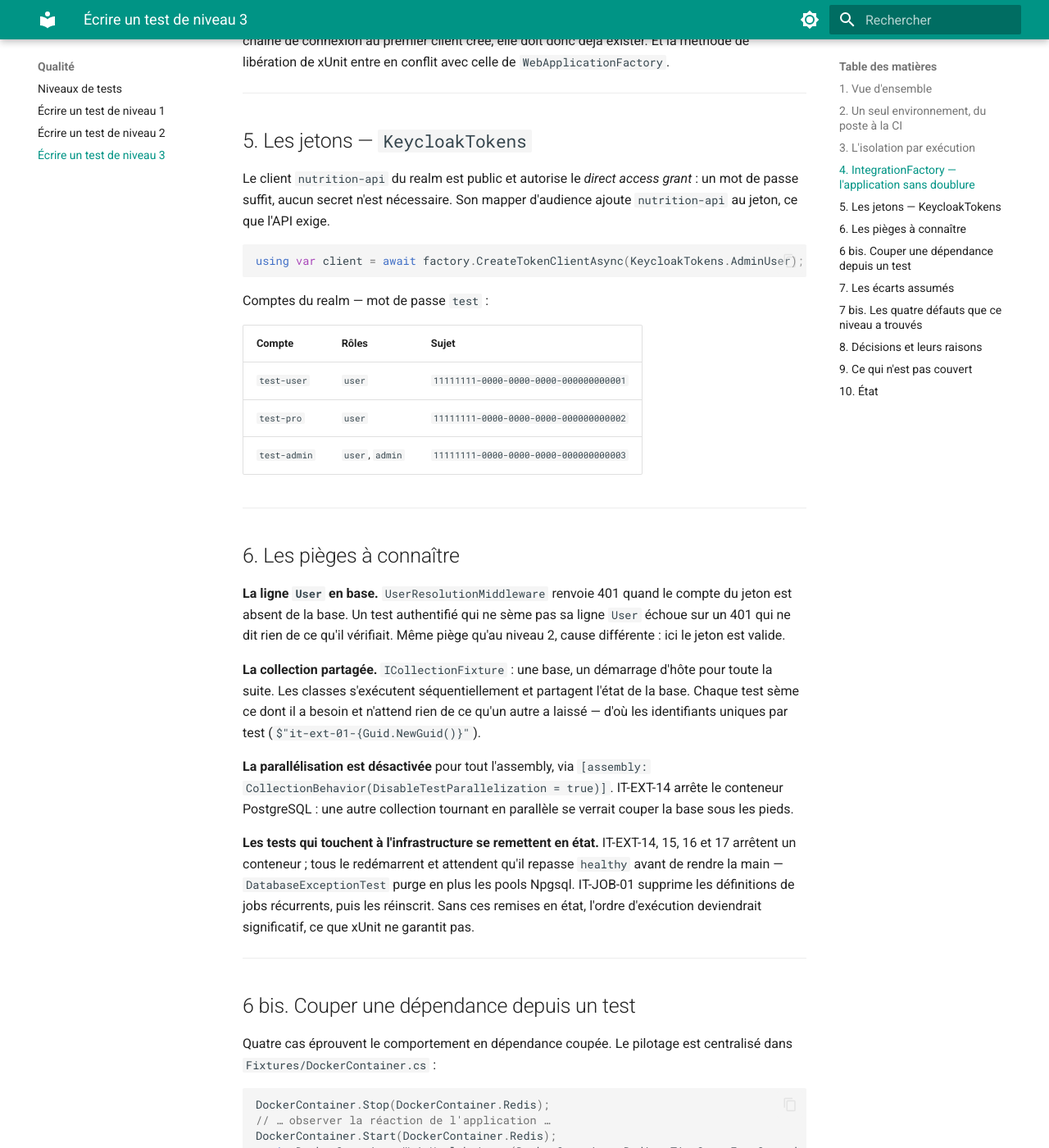
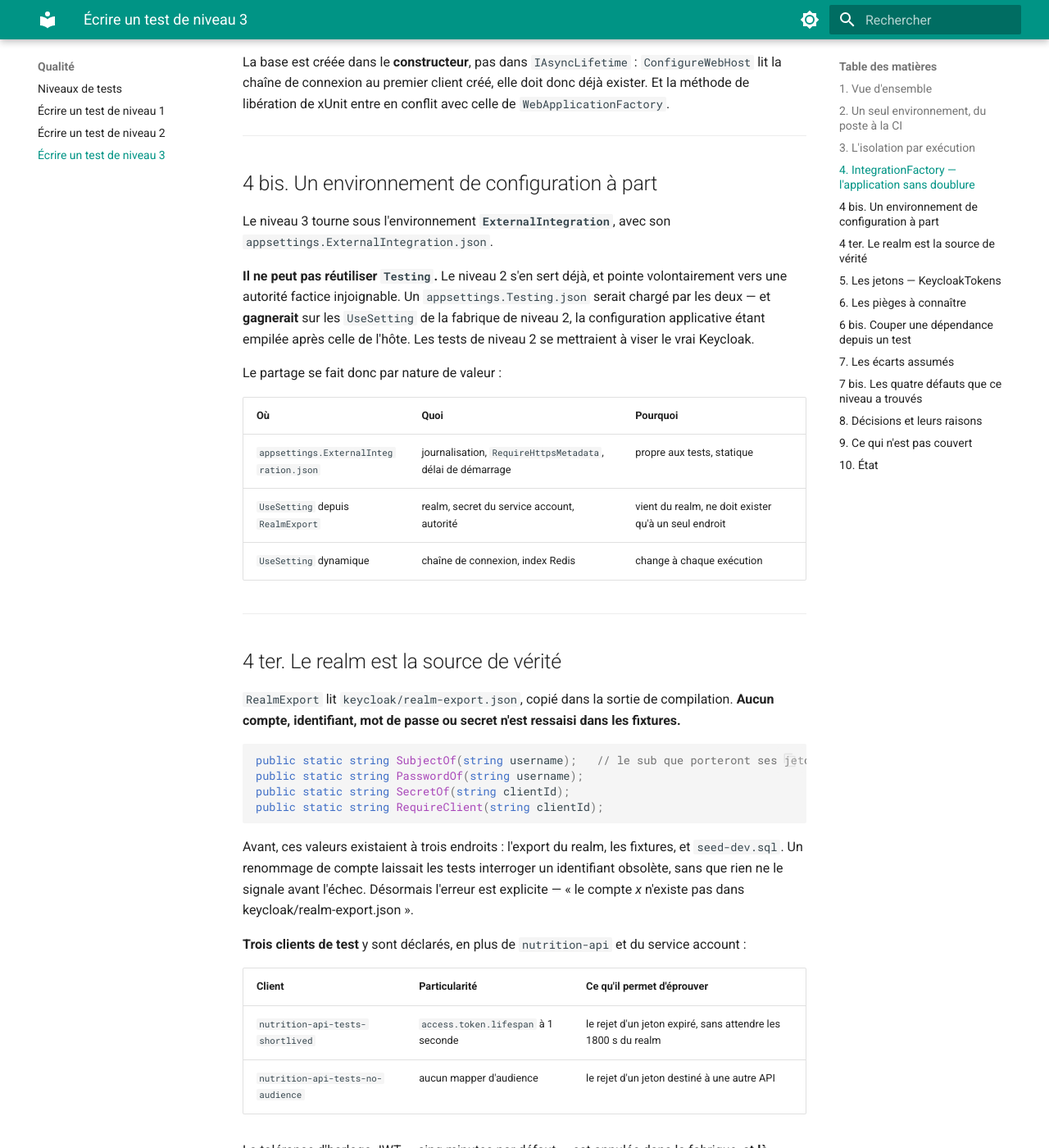
Before and after one commit to MGNetworking/docs-nutrition, an MkDocs documentation site: the page built from pages/backend/qualite/tests-niveau-3.md, in a window 1280 px wide and 1400 px high, scrolled down 2403 px. Shown: the whole window at 82% size. Built offline with MkDocs 1.6.1 and Material for MkDocs 9.7.7, drawn with Linux system fonts in a browser that asks for light colours; some of the changed text lies outside the part shown.

Commit message:
docs(qualite): repercuter le nommage, le realm et l isolation du niveau 3 #NTR-152
Quatre affirmations de la fiche de niveau 3 etaient devenues fausses : le perimetre decrit par des identifiants qui n existent plus, quatre variables d environnement au lieu de huit, un Skip leve depuis longtemps, et surtout le test de purge decrit comme semant un identifiant absent du realm alors qu il cree desormais un vrai compte Keycloak et verifie sa disparition des deux cotes. Trois sections ajoutees. L environnement ExternalIntegration et la raison de ne pas reutiliser Testing : le niveau 2 s en sert avec une autorite factice, et la configuration applicative primerait sur ses UseSetting. Le realm comme source de verite, avec RealmExport et les deux clients de test — duree de vie d une seconde, et absence de mapper d audience. Le test de statut qui demarre sa propre application, avec la reserve que la cause du blocage n est pas identifiee. keycloak-admin decrit les trois clients du realm. niveaux-de-tests porte le compte reel, 724 tests sans aucun ignore

````diff
--- a/pages/backend/qualite/tests-niveau-3.md
+++ b/pages/backend/qualite/tests-niveau-3.md
@@ -15,7 +15,7 @@
 | **Outil** | `WebApplicationFactory<Program>` + `docker-compose.yml` |
 | **Marqueur** | `[Trait("Level", "3")]` — c'est lui qui pilote les filtres CI |
 | **Lancement** | `./scripts/test-integration.sh` |
-| **Cas** | 23 — IT-EXT-01 à 19 et IT-JOB-01 à 04 |
+| **Cas** | 23 — chaîne d'authentification, repositories, cache, jobs, dépendances coupées |
 | **Durée** | environ 2 minutes — les cas de coupure redémarrent des conteneurs |
 
 Ce niveau existe pour une seule raison : au niveau 2, les doublures remplacent précisément les
@@ -61,14 +61,15 @@
 - Deux exécutions simultanées ne se marchent pas dessus.
 - Le contexte est construit **comme en production** : convention snake_case et
   `DatabaseExceptionInterceptor` compris. Un contexte de test qui omettrait l'intercepteur ne
-  prouverait rien de IT-EXT-13.
+  prouverait rien du test de violation d unicité.
 
 Côté Redis, l'isolation passe par l'**index de base** (9 par défaut, le développement utilise 0) —
 `defaultDatabase` dans la chaîne de connexion. Pas de seconde instance à monter.
 
-Quatre variables d'environnement permettent de viser une autre infrastructure sans toucher au code :
+Huit variables d'environnement permettent de viser une autre infrastructure sans toucher au code :
 `NUTRITION_TEST_POSTGRES`, `NUTRITION_TEST_REDIS`, `NUTRITION_TEST_REDIS_DB`,
-`NUTRITION_TEST_KEYCLOAK`.
+`NUTRITION_TEST_KEYCLOAK`, `NUTRITION_TEST_KEYCLOAK_URL`, et les trois noms de conteneurs
+`NUTRITION_TEST_PG_CONTAINER`, `NUTRITION_TEST_REDIS_CONTAINER`, `NUTRITION_TEST_KC_CONTAINER`.
 
 ---
 
@@ -76,7 +77,7 @@
 
 Rien n'est remplacé aux frontières d'Application : ni repository, ni cache, ni service Keycloak. Les
 `IHostedService` sont **conservés** — le serveur Hangfire et l'enregistrement des jobs récurrents
-sont précisément ce que les cas IT-JOB-* éprouvent. C'est l'inverse exact du niveau 2, où
+sont précisément ce que les cas de supervision éprouvent. C'est l'inverse exact du niveau 2, où
 `RemoveAll<IHostedService>()` est indispensable.
 
 **Une seule exception** — `IOffDumpReader`, qui télécharge le dump Open Food Facts. Ce n'est ni
@@ -87,6 +88,56 @@
 La base est créée dans le **constructeur**, pas dans `IAsyncLifetime` : `ConfigureWebHost` lit la
 chaîne de connexion au premier client créé, elle doit donc déjà exister. Et la méthode de libération
 de xUnit entre en conflit avec celle de `WebApplicationFactory`.
+
+---
+
+## 4 bis. Un environnement de configuration à part
+
+Le niveau 3 tourne sous l'environnement **`ExternalIntegration`**, avec son
+`appsettings.ExternalIntegration.json`.
+
+**Il ne peut pas réutiliser `Testing`.** Le niveau 2 s'en sert déjà, et pointe volontairement vers une
+autorité factice injoignable. Un `appsettings.Testing.json` serait chargé par les deux — et
+**gagnerait** sur les `UseSetting` de la fabrique de niveau 2, la configuration applicative étant
+empilée après celle de l'hôte. Les tests de niveau 2 se mettraient à viser le vrai Keycloak.
+
+Le partage se fait donc par nature de valeur :
+
+| Où | Quoi | Pourquoi |
+|---|---|---|
+| `appsettings.ExternalIntegration.json` | journalisation, `RequireHttpsMetadata`, délai de démarrage | propre aux tests, statique |
+| `UseSetting` depuis `RealmExport` | realm, secret du service account, autorité | vient du realm, ne doit exister qu'à un seul endroit |
+| `UseSetting` dynamique | chaîne de connexion, index Redis | change à chaque exécution |
+
+---
+
+## 4 ter. Le realm est la source de vérité
+
+`RealmExport` lit `keycloak/realm-export.json`, copié dans la sortie de compilation. **Aucun compte,
+identifiant, mot de passe ou secret n'est ressaisi dans les fixtures.**
+
+```csharp
+public static string SubjectOf(string username);   // le sub que porteront ses jetons
+public static string PasswordOf(string username);
+public static string SecretOf(string clientId);
+public static string RequireClient(string clientId);
+```
+
+Avant, ces valeurs existaient à trois endroits : l'export du realm, les fixtures, et `seed-dev.sql`.
+Un renommage de compte laissait les tests interroger un identifiant obsolète, sans que rien ne le
+signale avant l'échec. Désormais l'erreur est explicite — « le compte *x* n'existe pas dans
+keycloak/realm-export.json ».
+
+**Trois clients de test** y sont déclarés, en plus de `nutrition-api` et du service account :
+
+| Client | Particularité | Ce qu'il permet d'éprouver |
+|---|---|---|
+| `nutrition-api-tests-shortlived` | `access.token.lifespan` à 1 seconde | le rejet d'un jeton expiré, sans attendre les 1800 s du realm |
+| `nutrition-api-tests-no-audience` | aucun mapper d'audience | le rejet d'un jeton destiné à une autre API |
+
+La tolérance d'horloge JWT — cinq minutes par défaut — est annulée dans la fabrique, **et là
+seulement**. Sans cela, un jeton expiré depuis une seconde resterait accepté. La production conserve
+le comportement par défaut.
 
 ---
 
@@ -119,15 +170,15 @@
 **La collection partagée.** `ICollectionFixture` : une base, un démarrage d'hôte pour toute la
 suite. Les classes s'exécutent séquentiellement et partagent l'état de la base. Chaque test sème ce
 dont il a besoin et n'attend rien de ce qu'un autre a laissé — d'où les identifiants uniques par
-test (`$"it-ext-01-{Guid.NewGuid()}"`).
+test (`$"{prefixe}-{Guid.NewGuid()}"`).
 
 **La parallélisation est désactivée** pour tout l'assembly, via
-`[assembly: CollectionBehavior(DisableTestParallelization = true)]`. IT-EXT-14 arrête le conteneur
+`[assembly: CollectionBehavior(DisableTestParallelization = true)]`. Un cas arrête le conteneur
 PostgreSQL : une autre collection tournant en parallèle se verrait couper la base sous les pieds.
 
-**Les tests qui touchent à l'infrastructure se remettent en état.** IT-EXT-14, 15, 16 et 17 arrêtent
+**Les tests qui touchent à l'infrastructure se remettent en état.** Les quatre cas de coupure arrêtent
 un conteneur ; tous le redémarrent et attendent qu'il repasse `healthy` avant de rendre la main —
-`DatabaseExceptionTest` purge en plus les pools Npgsql. IT-JOB-01 supprime les définitions de jobs
+`DatabaseExceptionTest` purge en plus les pools Npgsql. Le cas de la liste vide supprime les définitions de jobs
 récurrents, puis les réinscrit. Sans ces remises en état, l'ordre d'exécution deviendrait
 significatif, ce que xUnit ne garantit pas.
 
@@ -152,6 +203,18 @@
 > Ce helper appartient au **projet de tests**. Aucune ligne du code de production ne connaît Docker :
 > l'application ne sait pas comment elle est déployée, et n'a pas à le savoir. En production, ce qui
 > arrête et relance un conteneur est l'orchestrateur.
+
+**Un test échappe à la collection partagée.** Celui qui vérifie le statut d'un job terminé démarre
+**sa propre application**, donc son propre serveur Hangfire et sa propre base.
+
+C'est le seul de la suite qui dépende d'un traitement de fond : il déclenche un job et attend qu'un
+serveur le prenne et le mène à son terme. Or après les coupures de conteneurs, le serveur Hangfire de
+l'application partagée ne reprend plus les jobs — l'attente expirait au bout de 60 secondes, alors
+que le test passait en 5 secondes lancé seul.
+
+> La cause exacte de ce blocage n'est pas identifiée. L'isolation traite le symptôme. Si un serveur
+> Hangfire ne se remet réellement pas d'une coupure de base, c'est un défaut du produit qui reste à
+> instruire.
 
 **Le coût est réel.** Un redémarrage de Keycloak prend une quarantaine de secondes — import du realm
 compris. C'est ce qui fait passer la suite de 20 secondes à 2 minutes. À peser avant d'ajouter un
@@ -180,11 +243,16 @@
 
 > La contrainte manquante a depuis été ajoutée — migration
 > `20260730102708_UniqueWeightEntryPerUserAndDate`. Le cas d'origine est donc
-> redevenu possible ; réaligner IT-EXT-13 sur `weight_entries` reste à faire.
+> redevenu possible ; réaligner ce test sur `weight_entries` reste à faire.
 
-> IT-EXT-08 était marqué `Skip` faute de service account dans le realm. Le client confidentiel
-> `nutrition-api-service` a été ajouté le 2026-07-30 — voir le défaut correspondant en section 7 bis.
-> Le test s'exécute désormais.
+**Le test de purge crée un vrai compte Keycloak.** Il a d'abord semé un identifiant inventé : l'appel
+de suppression répondait alors 404, que `KeycloakAdminService` traite comme « le compte n'existe
+plus » et ignore. Le test passait sans jamais éprouver la suppression, et construisait un état
+impossible en production — `keycloak_id` est par définition le `sub` d'un compte existant.
+
+Il crée désormais un compte jetable via l'API d'administration, vérifie qu'il existe, lance la purge,
+puis vérifie sa disparition **de Keycloak et de la base**. Un `finally` le supprime si le test échoue
+avant la purge.
 
 ---
 
@@ -228,7 +296,7 @@
 Défaut invisible en test unitaire : la requête est du SQL brut sur le schéma de Hangfire, une doublure
 n'aurait fait que rejouer l'hypothèse fausse.
 
-**La purge RGPD ne pouvait fonctionner nulle part.** IT-EXT-08 a révélé que le flux
+**La purge RGPD ne pouvait fonctionner nulle part.** Le test de purge a révélé que le flux
 `client_credentials` de `KeycloakAdminService` n'avait aucun client à qui s'adresser : le realm ne
 déclarait que `nutrition-api`, **public** — donc sans secret, donc incapable de s'authentifier ainsi.
 Et `AdminBaseUrl`, `Realm` et `ServiceClientSecret` étaient vides dans les trois fichiers de
@@ -266,8 +334,7 @@
 |---|---|
 | Déploiement, ingress, secrets, réseau du cluster | Niveau 4 — NTR-112 |
 | Rejet d'un jeton de **mauvais issuer** | Exigerait un second realm dans l'export, pour un chemin de validation identique à celui de l'audience — écarté (NTR-148) |
-| Contrainte d'unicité sur `weight_entries` | Ajoutée le 2026-07-30 — IT-EXT-13 reste à réaligner |
-| Suppression d'un compte **existant** dans Keycloak | IT-EXT-08 sème un identifiant absent du realm : l'appel répond 404, traité comme succès |
+| Contrainte d'unicité sur `weight_entries` | Ajoutée le 2026-07-30 — le test de violation reste à réaligner |
 | Coupure Redis pendant un import OFF | Non couvert — `InvalidateAllSearchesAsync` n'intercepte pas, l'import doit échouer visiblement |
 | Rafraîchissement des clés du realm pendant une coupure Keycloak | Non couvert — fenêtre étroite, le démarrage bloquant traite le cas principal |
 
````
Also changed, not shown: pages/backend/briques/keycloak-admin.md (+15 -1 lines), pages/backend/qualite/niveaux-de-tests.md (+2 -1 lines).
